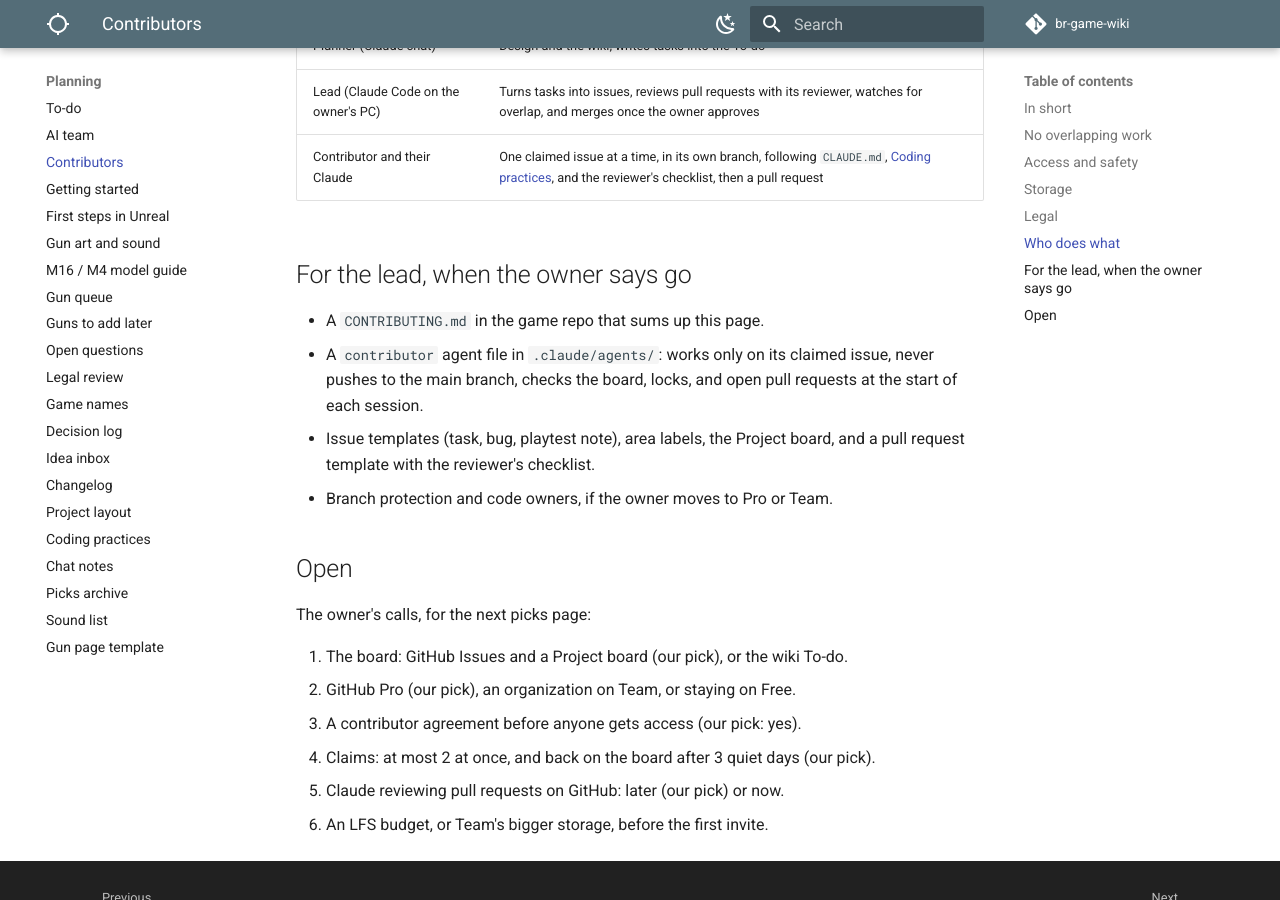
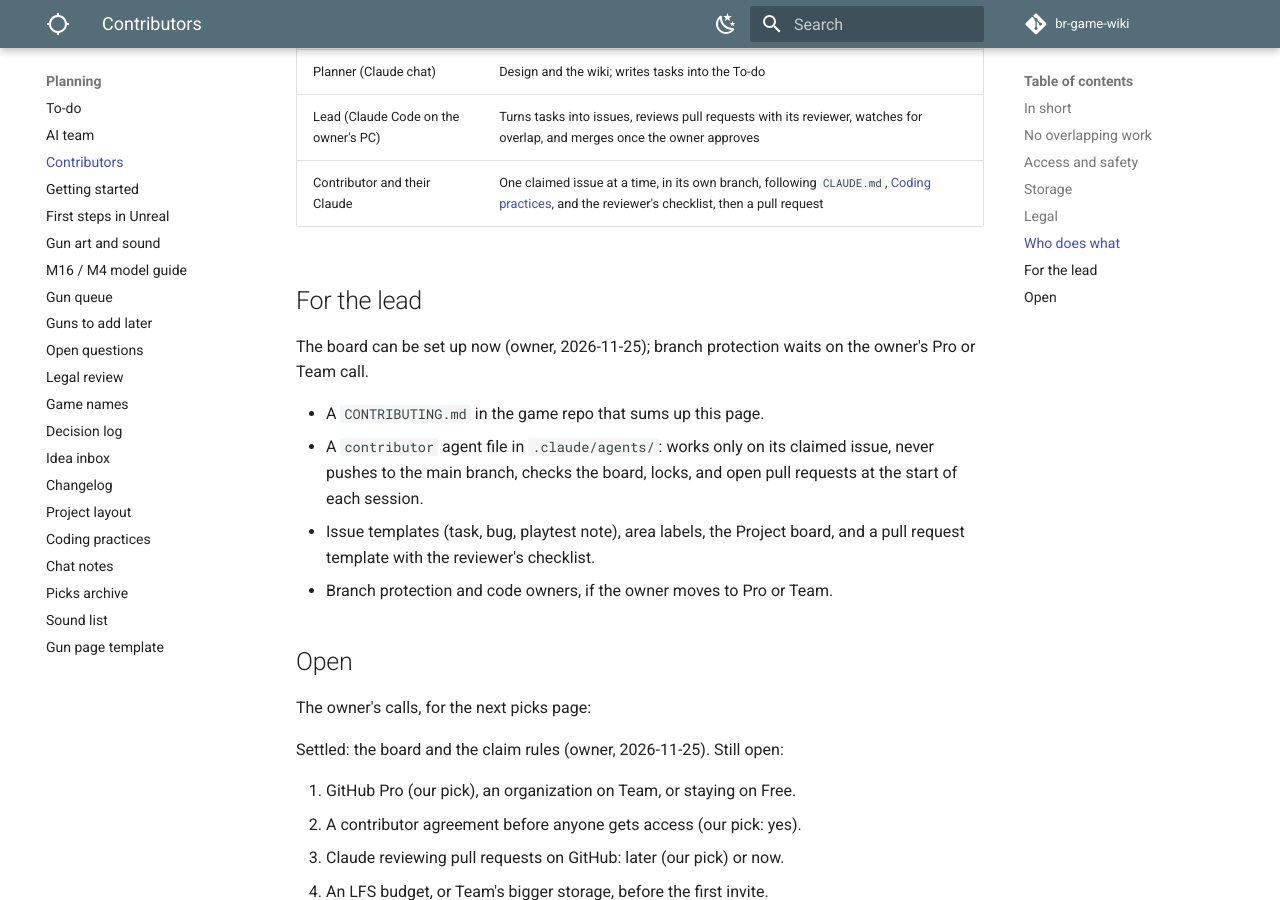
Before and after one commit to DerrickSpartan1/br-game-wiki, an MkDocs documentation site: the page built from docs/planning/contributors.md, in a window 1280 px wide and 900 px high, scrolled down 3065 px. Built offline with MkDocs 1.6.1 and Material for MkDocs 9.7.7, drawn with Linux system fonts in a browser that asks for light colours; comment, search, counter and statistics services are not loaded; some of the changed text lies outside the part shown.

Commit message:
Contributors: task board and its guards OK'd (owner); lead item to set them up
Co-Authored-By: Claude Opus 5.5 <noreply@anthropic.com>
Claude-Session: https://claude.ai/code/session_01LAp2s4euUjj6HZthupXLj4

```diff
--- a/docs/planning/contributors.md
+++ b/docs/planning/contributors.md
@@ -13,7 +13,7 @@ Status: first pass by the planner (2026-11-25). The owner's calls are marked; th
 
 ## No overlapping work
 
-The owner's rule: nobody does work someone else is already doing. Seven guards, from the board down to single files (our pick):
+The owner's rule: nobody does work someone else is already doing. Seven guards, from the board down to single files, all OK'd by the owner (2026-11-25: "yes do your task board suggestions"):
 
 1. **One board.** Every task is a GitHub issue in the game repo, shown on a GitHub Project board (both free). An issue with someone assigned to it is taken. The lead turns the wiki To-do's items into issues and keeps them in step; the To-do stays the planner's and lead's list. Issues rather than the wiki, because claiming has to be instant and one person at a time, and the wiki is public.
 2. **Claim before you start.** Assign yourself the issue first, then start. Each person holds at most 2 claims at once. A claim with no commits for 3 days goes back on the board, after a note to the person.
@@ -53,7 +53,10 @@ The owner's rule: nobody does work someone else is already doing. Seven guards,
 | Lead (Claude Code on the owner's PC) | Turns tasks into issues, reviews pull requests with its reviewer, watches for overlap, and merges once the owner approves |
 | Contributor and their Claude | One claimed issue at a time, in its own branch, following `CLAUDE.md`, [Coding practices](coding-practices.md), and the reviewer's checklist, then a pull request |
 
-## For the lead, when the owner says go
+## For the lead
+
+The board can be set up now (owner, 2026-11-25); branch protection waits on the owner's Pro or Team call.
+
 
 - A `CONTRIBUTING.md` in the game repo that sums up this page.
 - A `contributor` agent file in `.claude/agents/`: works only on its claimed issue, never pushes to the main branch, checks the board, locks, and open pull requests at the start of each session.
@@ -64,9 +67,9 @@ The owner's rule: nobody does work someone else is already doing. Seven guards,
 
 The owner's calls, for the next picks page:
 
-1. The board: GitHub Issues and a Project board (our pick), or the wiki To-do.
-2. GitHub Pro (our pick), an organization on Team, or staying on Free.
-3. A contributor agreement before anyone gets access (our pick: yes).
-4. Claims: at most 2 at once, and back on the board after 3 quiet days (our pick).
-5. Claude reviewing pull requests on GitHub: later (our pick) or now.
-6. An LFS budget, or Team's bigger storage, before the first invite.
+Settled: the board and the claim rules (owner, 2026-11-25). Still open:
+
+1. GitHub Pro (our pick), an organization on Team, or staying on Free.
+2. A contributor agreement before anyone gets access (our pick: yes).
+3. Claude reviewing pull requests on GitHub: later (our pick) or now.
+4. An LFS budget, or Team's bigger storage, before the first invite.
```
Also changed, not shown: docs/planning/changelog.md (+1 -0 lines), docs/planning/chat-notes.md (+1 -1 lines), docs/planning/decisions.md (+1 -0 lines), docs/planning/to-do.md (+2 -2 lines).
